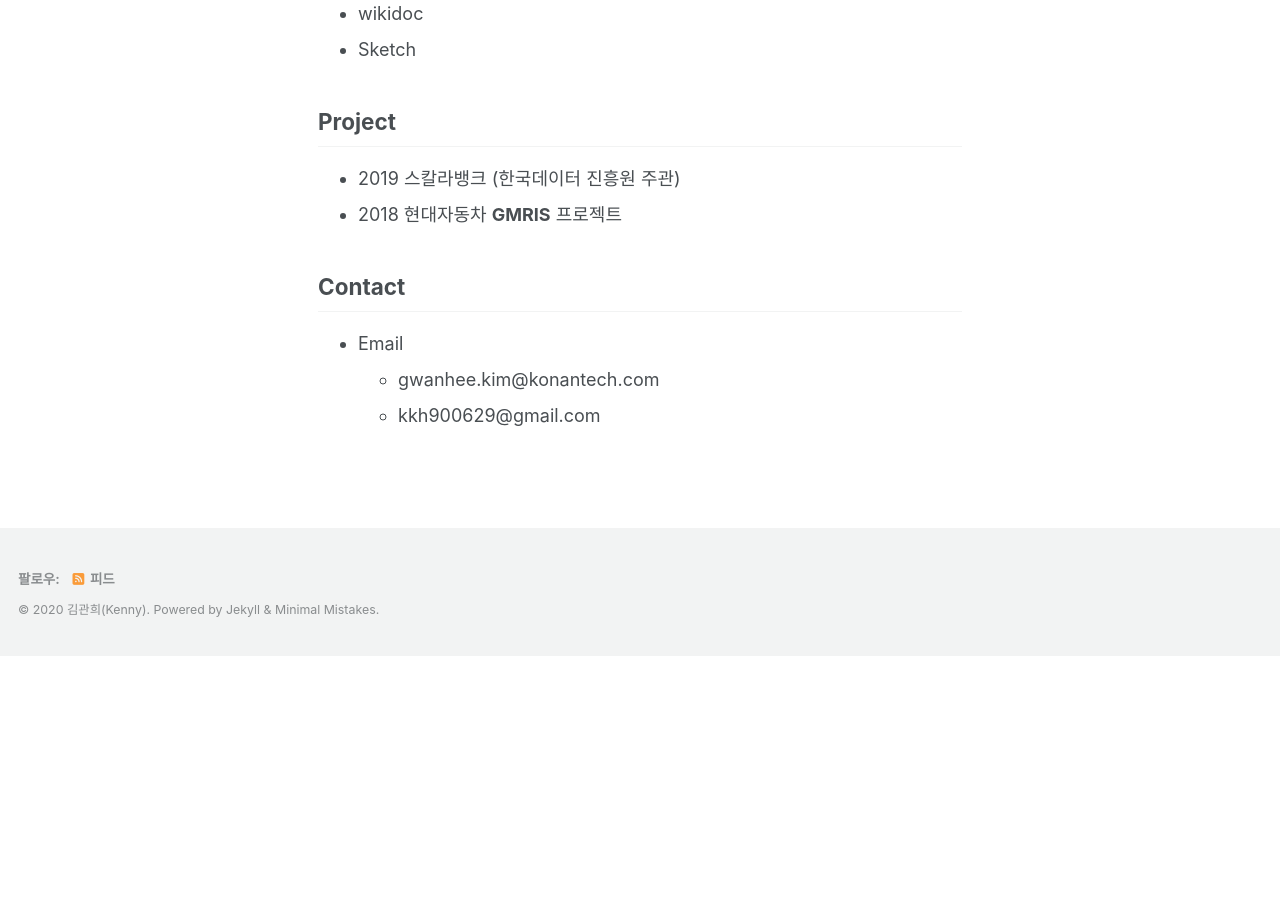
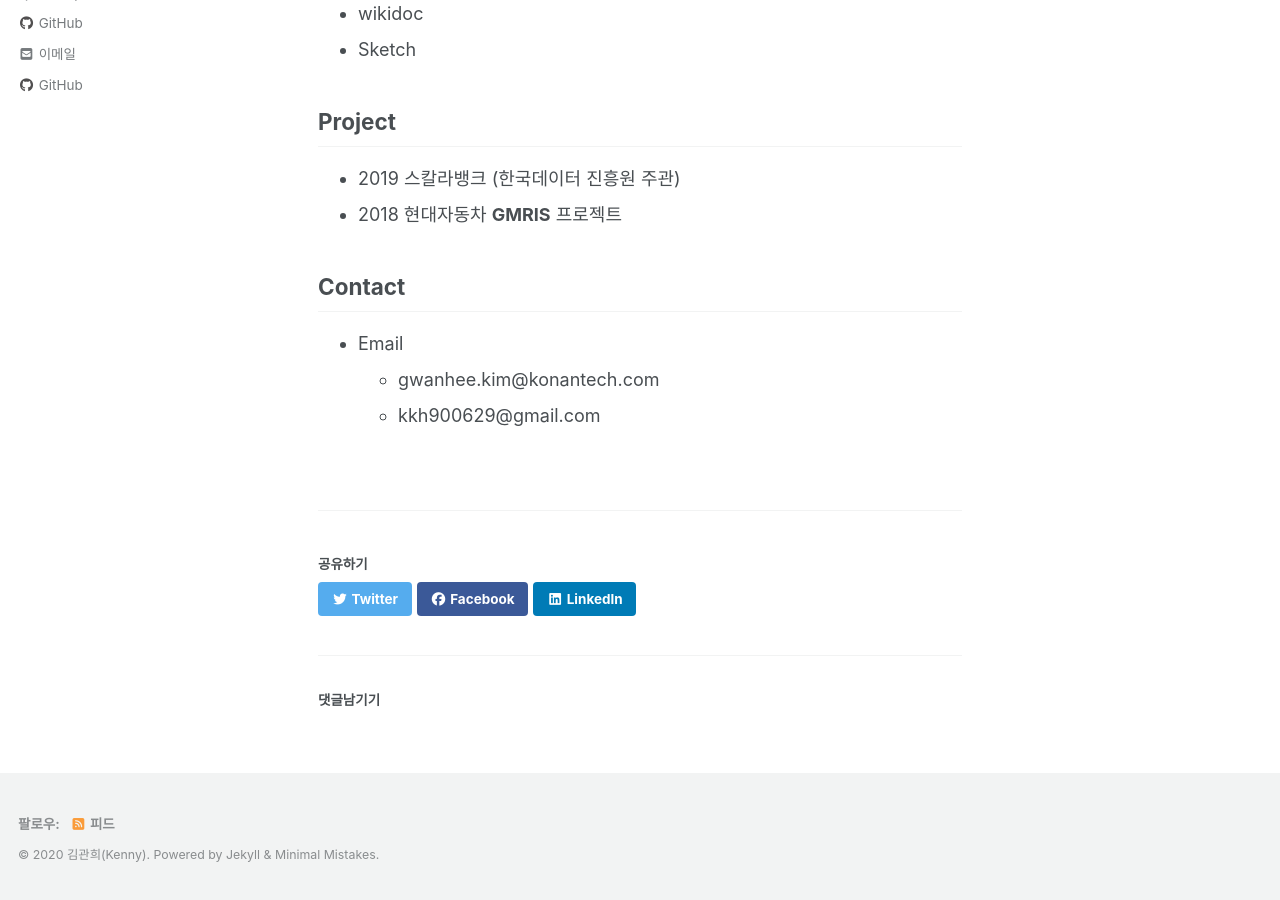
Before and after one commit to kennykim1990/kennykim1990.github.io, a Jekyll site: the page built from _pages/aboutme/about.md, in a window 1280 px wide and 900 px high, scrolled down 1061 px. Built offline with Jekyll 4.4.1, drawn with Linux system fonts in a browser that asks for light colours; cached includes are drawn as plain includes; nearby versions of some CDN libraries; comment, search, counter and statistics services are not loaded; our own code applies the rules of GitHub Pages for plain Markdown files; before the commit the page ends 1717 px from its top, so only the background shows below that; part of the change alters nothing that is shown; some of the changed text lies outside the part shown.

Commit message:
pages 설정 추가

```diff
--- a/_config.yml
+++ b/_config.yml
@@ -297,3 +297,14 @@ defaults:
       comments: true
       share: true
       related: true
+  # _pages
+  - scope:
+      path: ""
+      type: pages
+    values:
+      layout: single
+      author_profile: true
+      read_time: false
+      comments: true
+      share: true
+      related: false
```
